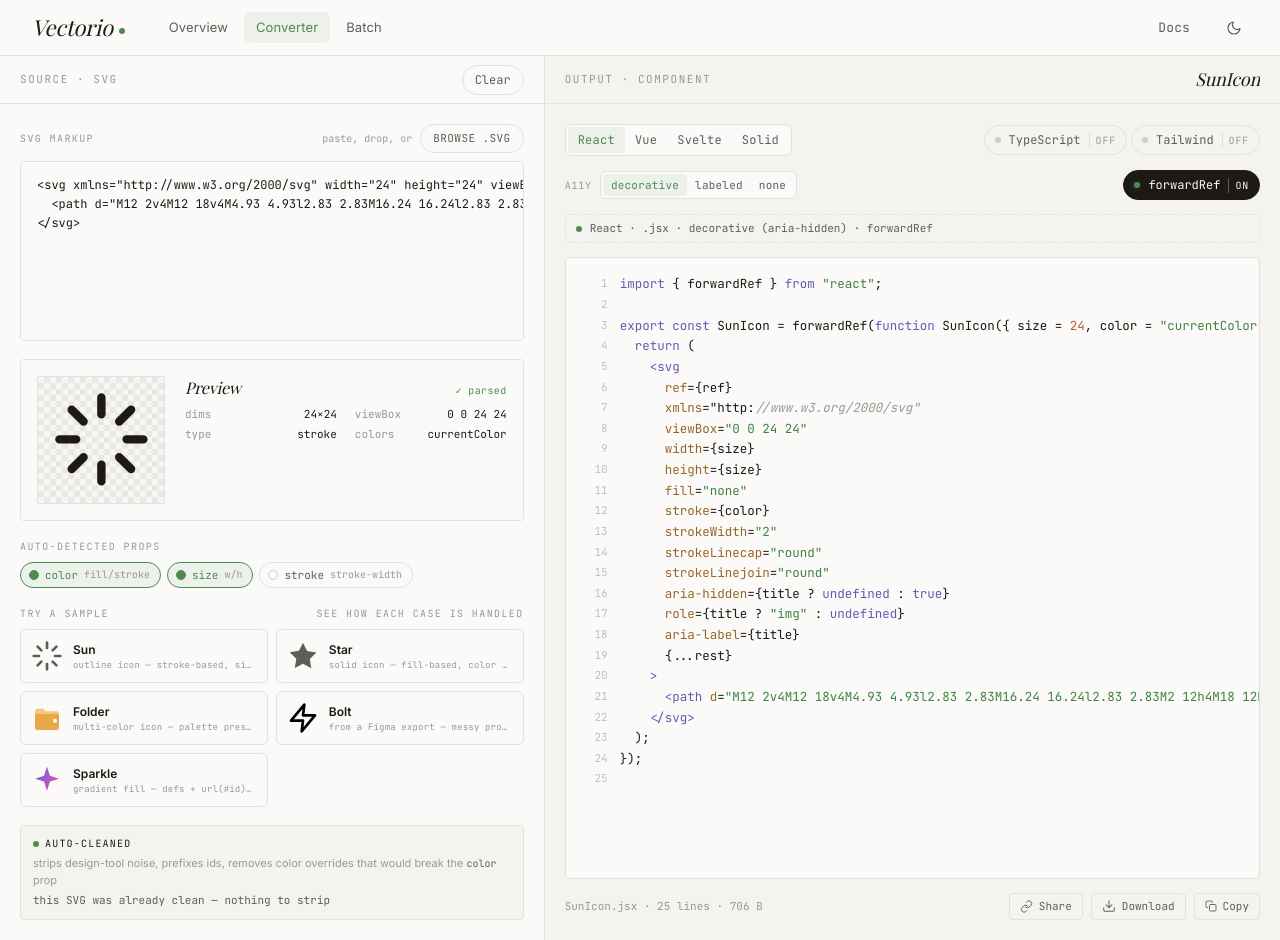
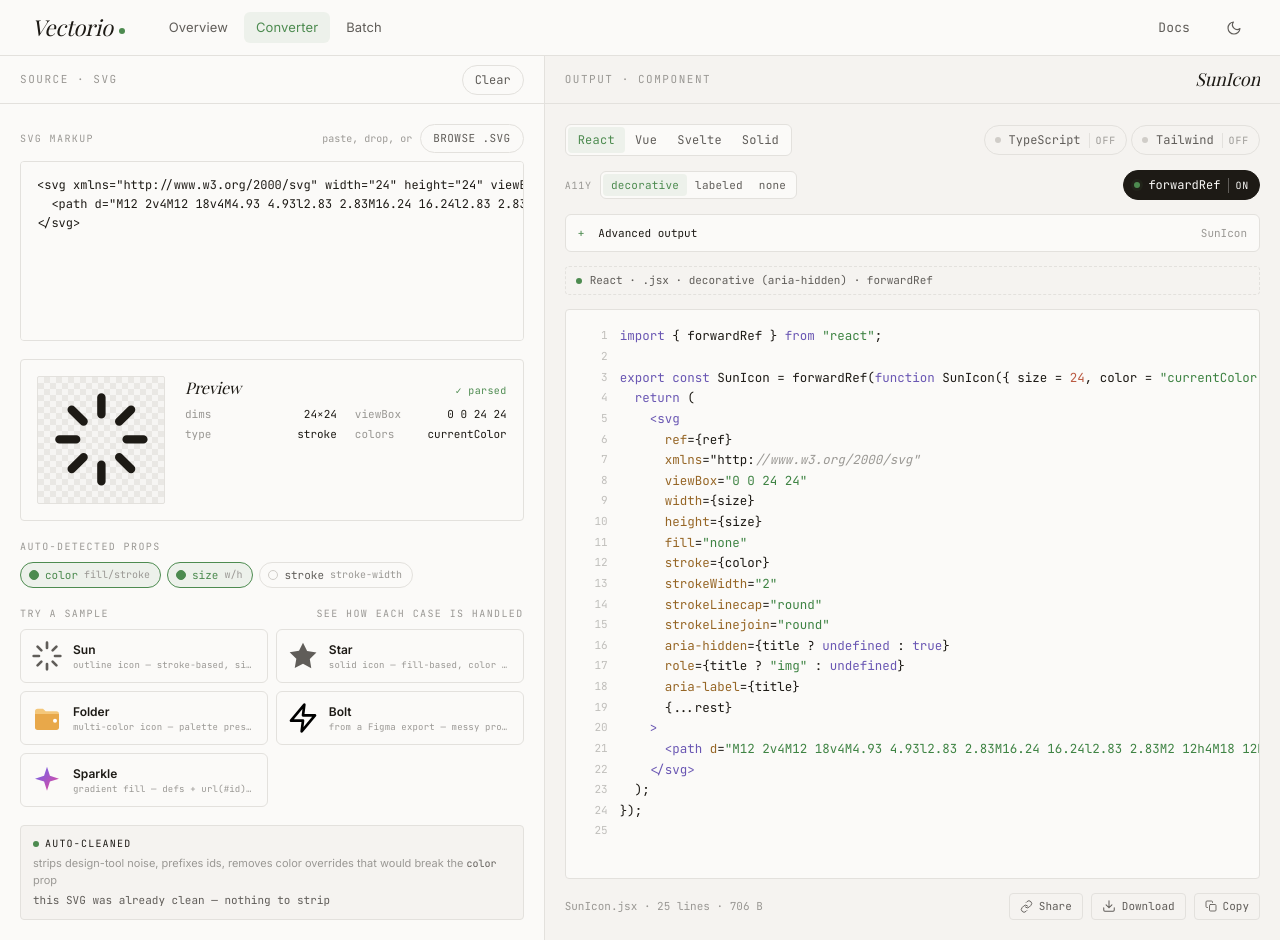
Before and after one commit to berkinduz/vectorio, a React (Vite) app: page / in a window 1280 px wide. Both pictures are taken after a click on the button "Open full Converter →". Built offline with nearby package versions, Linux system fonts and the light colour scheme; a web font is replaced by a local one.

Commit message:
feat: add advanced output options

```diff
--- a/src/components.jsx
+++ b/src/components.jsx
@@ -212,13 +212,32 @@ export function useConverter(initialSvg) {
   // "none" leaves it untouched.
   const [a11y, setA11y] = useState("hidden");
   const [forwardRef, setForwardRef] = useState(true);
+  const [advanced, setAdvanced] = useState({
+    memo: false,
+    defaultExport: false,
+    namePrefix: "",
+    nameSuffix: "",
+  });
 
   const parsed = useMemo(() => Vek.parseSvg(source), [source]);
+  const outputName = useMemo(() => {
+    const next = `${advanced.namePrefix}${name}${advanced.nameSuffix}`.replace(/[^a-zA-Z0-9]/g, "");
+    return next || name;
+  }, [advanced.namePrefix, advanced.nameSuffix, name]);
 
   const code = useMemo(() => {
     if (!parsed.ok) return "// paste a valid SVG to begin";
-    return Vek.generate(framework, parsed, { name, ts, tw, props: propToggles, a11y, forwardRef });
-  }, [parsed, framework, name, ts, tw, propToggles, a11y, forwardRef]);
+    return Vek.generate(framework, parsed, {
+      name: outputName,
+      ts,
+      tw,
+      props: propToggles,
+      a11y,
+      forwardRef,
+      memo: advanced.memo,
+      defaultExport: advanced.defaultExport,
+    });
+  }, [parsed, framework, outputName, ts, tw, propToggles, a11y, forwardRef, advanced.memo, advanced.defaultExport]);
 
   const prevCodeRef = useRef(code);
   useEffect(() => {
@@ -244,6 +263,8 @@ export function useConverter(initialSvg) {
     propToggles, setPropToggles,
     a11y, setA11y,
     forwardRef, setForwardRef,
+    advanced, setAdvanced,
+    outputName,
     parsed, code, changedLines,
   };
 }
--- a/src/screens/Converter.jsx
+++ b/src/screens/Converter.jsx
@@ -4,7 +4,7 @@ import { useConverter, FrameworkTabs, CodeBlock, CopyButton, ShareButton, decode
 
 export function Converter() {
   const conv = useConverter();
-  const { source, setSource, framework, setFramework, ts, setTs, tw, setTw, name, setName, propToggles, setPropToggles, a11y, setA11y, forwardRef, setForwardRef, parsed, code, changedLines } = conv;
+  const { source, setSource, framework, setFramework, ts, setTs, tw, setTw, name, setName, propToggles, setPropToggles, a11y, setA11y, forwardRef, setForwardRef, advanced, setAdvanced, outputName, parsed, code, changedLines } = conv;
 
   const [drag, setDrag] = useState(false);
 
@@ -22,12 +22,15 @@ export function Converter() {
         if (s.propToggles) setPropToggles(s.propToggles);
         if (s.a11y) setA11y(s.a11y);
         if (typeof s.forwardRef === "boolean") setForwardRef(s.forwardRef);
+        if (s.advanced) setAdvanced((prev) => ({ ...prev, ...s.advanced }));
       } catch { /* invalid hash, ignore */ }
     })();
     // eslint-disable-next-line react-hooks/exhaustive-deps
   }, []);
 
-  const shareState = { source, framework, ts, tw, name, propToggles, a11y, forwardRef };
+  const shareState = { source, framework, ts, tw, name, propToggles, a11y, forwardRef, advanced };
+  const setAdvancedOption = (key, value) => setAdvanced((prev) => ({ ...prev, [key]: value }));
+  const cleanNameAffix = (value) => value.replace(/[^a-zA-Z0-9]/g, "");
 
   const ingestFile = async (file) => {
     if (!file || !file.name.endsWith(".svg")) return;
@@ -246,6 +249,63 @@ export function Converter() {
             )}
           </div>
 
+          <details className="advanced-panel">
+            <summary>
+              <span>Advanced output</span>
+              <span>{outputName}{advanced.defaultExport ? " · default export" : ""}{advanced.memo && framework === "react" ? " · memo" : ""}</span>
+            </summary>
+            <div className="advanced-panel-body">
+              <div className="adv-field-grid">
+                <label className="adv-field">
+                  <span>Prefix</span>
+                  <input
+                    value={advanced.namePrefix}
+                    onChange={(e) => setAdvancedOption("namePrefix", cleanNameAffix(e.target.value))}
+                    placeholder="App"
+                    spellCheck={false}
+                  />
+                </label>
+                <label className="adv-field">
+                  <span>Suffix</span>
+                  <input
+                    value={advanced.nameSuffix}
+                    onChange={(e) => setAdvancedOption("nameSuffix", cleanNameAffix(e.target.value))}
+                    placeholder="Icon"
+                    spellCheck={false}
+                  />
+                </label>
+              </div>
+
+              <div className="adv-toggle-row">
+                {(framework === "react" || framework === "solid") && (
+                  <button
+                    className={`toggle-pill switch ${advanced.defaultExport ? "on" : ""}`}
+                    onClick={() => setAdvancedOption("defaultExport", !advanced.defaultExport)}
+                    aria-pressed={advanced.defaultExport}
+                    title="Emit a default export instead of a named component export"
+                  >
+                    <span className="dot" />
+                    <span>default export</span>
+                    <span className="state">{advanced.defaultExport ? "on" : "off"}</span>
+                  </button>
+                )}
+                {framework === "react" && (
+                  <button
+                    className={`toggle-pill switch ${advanced.memo ? "on" : ""}`}
+                    onClick={() => setAdvancedOption("memo", !advanced.memo)}
+                    aria-pressed={advanced.memo}
+                    title="Wrap the generated React component in memo"
+                  >
+                    <span className="dot" />
+                    <span>memo</span>
+                    <span className="state">{advanced.memo ? "on" : "off"}</span>
+                  </button>
+                )}
+              </div>
+              <p>Advanced options change generated code only. The source SVG and base component name stay untouched.</p>
+            </div>
+          </details>
+
           <div className="config-summary">
             <span className="sum-dot" />
             <span className="sum-text">
@@ -257,6 +317,8 @@ export function Converter() {
                 else if (a11y === "labeled") parts.push("labeled (title prop adds role=img)");
                 else parts.push("no aria");
                 if (framework === "react" && forwardRef) parts.push("forwardRef");
+                if (framework === "react" && advanced.memo) parts.push("memo");
+                if ((framework === "react" || framework === "solid") && advanced.defaultExport) parts.push("default export");
                 return parts.join("  ·  ");
               })()}
             </span>
@@ -265,14 +327,14 @@ export function Converter() {
           <CodeBlock code={code} lang={framework} changedLines={changedLines} />
 
           <div className="code-foot">
-            <span>{name}.{ext}  ·  {code.split("\n").length} lines  ·  {new Blob([code]).size} B</span>
+            <span>{outputName}.{ext}  ·  {code.split("\n").length} lines  ·  {new Blob([code]).size} B</span>
             <div style={{ display: "flex", gap: 8 }}>
               <ShareButton state={shareState} />
               <button className="copy-btn" onClick={() => {
                 const blob = new Blob([code], { type: "text/plain" });
                 const url = URL.createObjectURL(blob);
                 const a = document.createElement("a");
-                a.href = url; a.download = `${name}.${ext}`; a.click();
+                a.href = url; a.download = `${outputName}.${ext}`; a.click();
                 URL.revokeObjectURL(url);
               }}>
                 {Icon.download}<span>Download</span>
--- a/src/styles.css
+++ b/src/styles.css
@@ -544,6 +544,98 @@ a { color: inherit; text-decoration: none; }
   color: var(--fg-faint);
   text-transform: uppercase;
   letter-spacing: 0.08em;
+}
+.advanced-panel {
+  border: 1px solid var(--rule);
+  border-radius: 6px;
+  background: var(--bg);
+}
+.advanced-panel summary {
+  min-height: 36px;
+  padding: 8px 12px;
+  display: flex;
+  align-items: center;
+  justify-content: space-between;
+  gap: 12px;
+  cursor: pointer;
+  list-style: none;
+  font-family: var(--mono);
+  font-size: 11px;
+  color: var(--fg-muted);
+}
+.advanced-panel summary::-webkit-details-marker { display: none; }
+.advanced-panel summary::before {
+  content: "+";
+  color: var(--accent);
+  margin-right: 2px;
+}
+.advanced-panel[open] summary {
+  border-bottom: 1px solid var(--rule);
+  color: var(--fg);
+}
+.advanced-panel[open] summary::before { content: "−"; }
+.advanced-panel summary span:first-child {
+  margin-right: auto;
+  color: var(--fg);
+}
+.advanced-panel summary span:last-child {
+  min-width: 0;
+  overflow: hidden;
+  text-overflow: ellipsis;
+  white-space: nowrap;
+  color: var(--fg-faint);
+}
+.advanced-panel-body {
+  display: flex;
+  flex-direction: column;
+  gap: 12px;
+  padding: 12px;
+}
+.adv-field-grid {
+  display: grid;
+  grid-template-columns: repeat(2, minmax(0, 1fr));
+  gap: 10px;
+}
+.adv-field {
+  display: flex;
+  flex-direction: column;
+  gap: 5px;
+}
+.adv-field span {
+  font-family: var(--mono);
+  font-size: 10px;
+  letter-spacing: 0.08em;
+  text-transform: uppercase;
+  color: var(--fg-faint);
+}
+.adv-field input {
+  width: 100%;
+  height: 32px;
+  padding: 0 10px;
+  border: 1px solid var(--rule);
+  border-radius: 4px;
+  background: var(--bg-sunk);
+  font-family: var(--mono);
+  font-size: 12px;
+}
+.adv-field input:focus {
+  border-color: var(--rule-strong);
+  background: var(--bg);
+}
+.adv-toggle-row {
+  display: flex;
+  flex-wrap: wrap;
+  gap: 6px;
+}
+.advanced-panel-body p {
+  font-size: 12px;
+  line-height: 1.5;
+  color: var(--fg-faint);
+}
+@media (max-width: 720px) {
+  .adv-field-grid {
+    grid-template-columns: 1fr;
+  }
 }
 
 .code-wrap {
```
Also changed, not shown: src/lib/engine.js, 1 other file (tests, documents, lock files or other folders).
